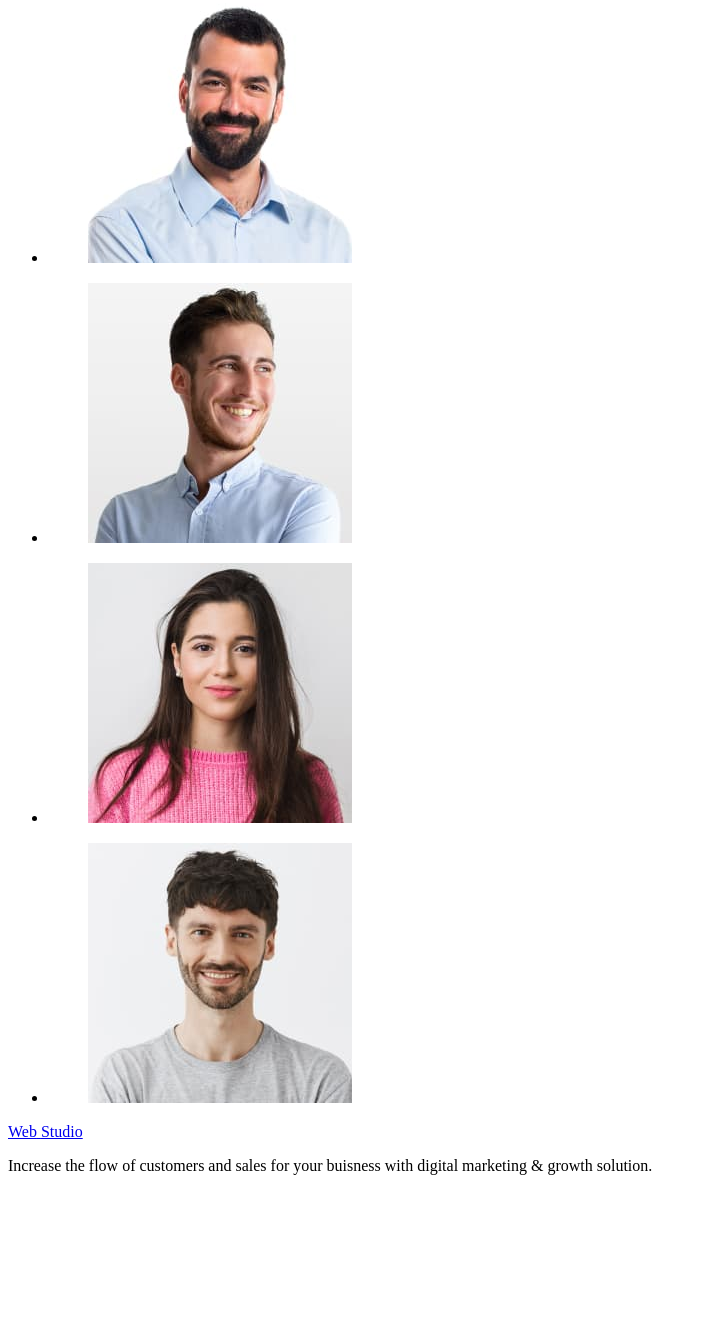
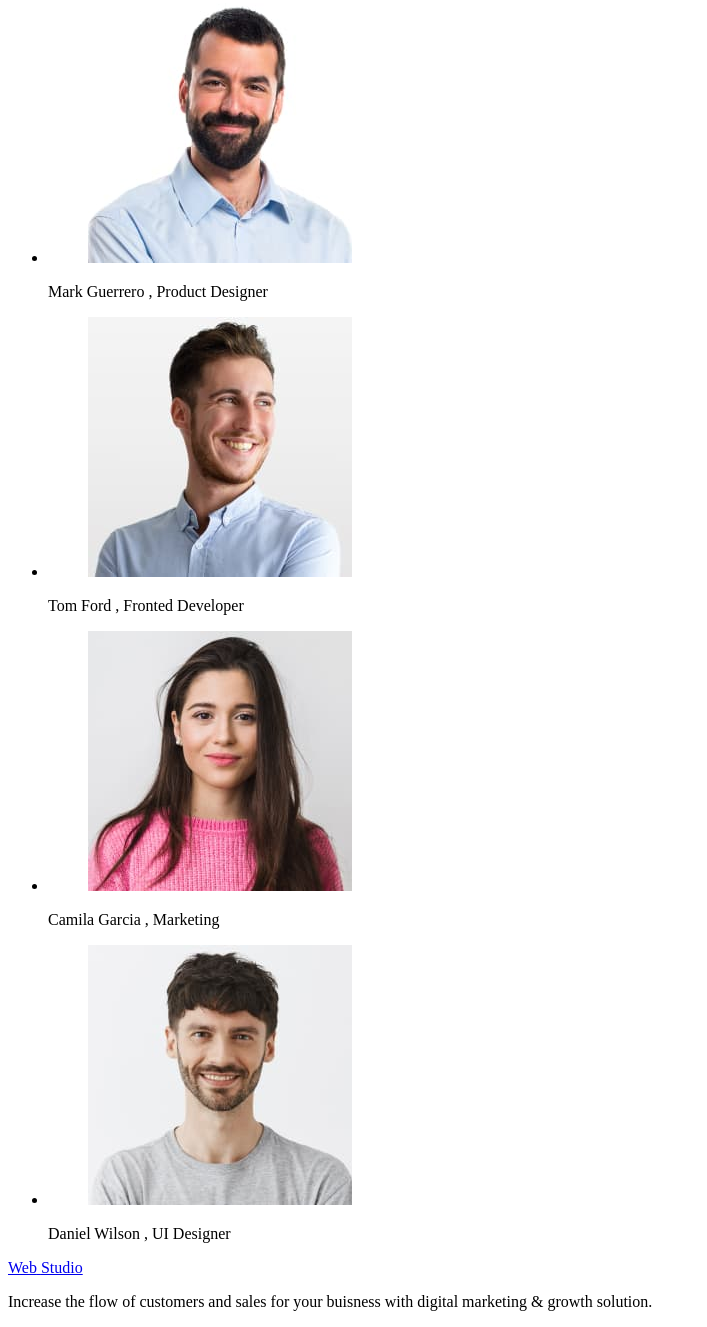
Before and after one commit to olchanowski/goit--hwm1, a plain HTML site: page index.html in a window 1280 px wide. Shown: the part 1585-2912 px from the top of the page, without its empty margins (0-707 px from the left). Before the commit the page ends 2776 px from the top, so only its background shows below. Drawn offline with Linux system fonts and the light colour scheme.

Commit message:
Update index.html

```diff
--- a/index.html
+++ b/index.html
@@ -99,24 +99,28 @@ Our goal is to identify the buisness problem to walk away with the perfect and c
         <img src="./images/img.jpg"width="264" height="260" alt="Mark Guerrero,Product Designer" />
 
     </figure>
+    <p>Mark Guerrero , Product Designer</p>
 </li>
 <li>
     <figure>
         <img src="./images/img(1)(1).jpg" width="264" height="260" alt="Tom Ford, Fronted Developer" />
 
     </figure>
+    <p>Tom Ford , Fronted Developer</p>
 </li>
 <li>
     <figure>
         <img src="./images/img(2)(5).jpg" width="264" height="260"alt="Camila Garcia, Marketing" />
 
     </figure>
+    <p>Camila Garcia , Marketing</p>
 </li>
 <li>
     <figure>
         <img src="./images/img(3)(2).jpg"width="264" height="260" alt="Daniel Wilson, UI Designer" />
 
     </figure>
+    <p>Daniel Wilson , UI Designer </p>
 </li>
     </ul>
 </div>
```
